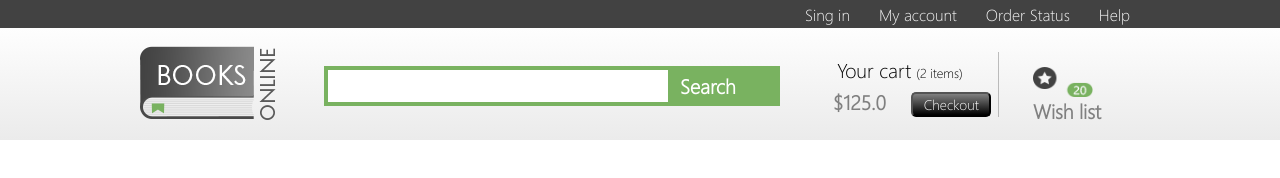
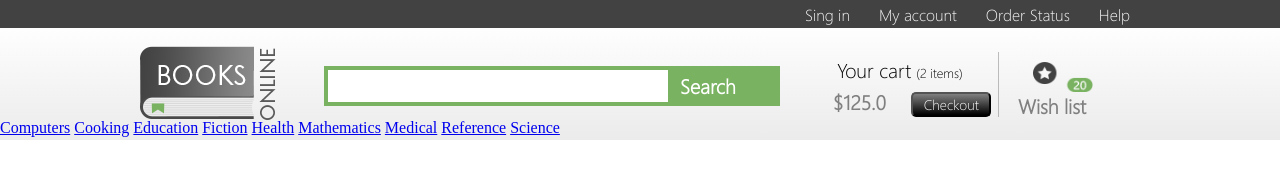
Before and after one commit to lifelsbeautiful/balbes, a plain HTML site: page 12.03.21/index.html in a window 1280 px wide. Drawn offline with Linux system fonts and the light colour scheme.

Commit message:
Add files via upload

```diff
--- a/12.03.21/index.html
+++ b/12.03.21/index.html
@@ -30,9 +30,18 @@
         <div class="wish-list"><img class="zvezda"src="img/zvezda.png">
            <span class="wish-text">Wish list</span>
         </div>
-
         </div>
-
+        <div class="categories">
+            <a href="#">Computers</a>
+            <a href="#">Cooking</a>
+            <a href="#">Education</a>
+            <a href="#">Fiction</a>
+            <a href="#">Health</a>
+            <a href="#">Mathematics</a>
+            <a href="#">Medical</a>
+            <a href="#">Reference</a>
+            <a href="#">Science</a>
+        </div>
     </div>
     <div class="menu">
 
--- a/12.03.21/styles.css
+++ b/12.03.21/styles.css
@@ -98,12 +98,12 @@ body {
 .wish-list {
   display: flex;
   flex-direction: column;
-  margin: -50px 0 0 200px;
+  margin: -55px 0 0 200px;
 }
 .zvezda {
   height: 30px;
   width: 60px;
 }
 .wish-text {
-
+ margin-left: -15px;
 }
```
